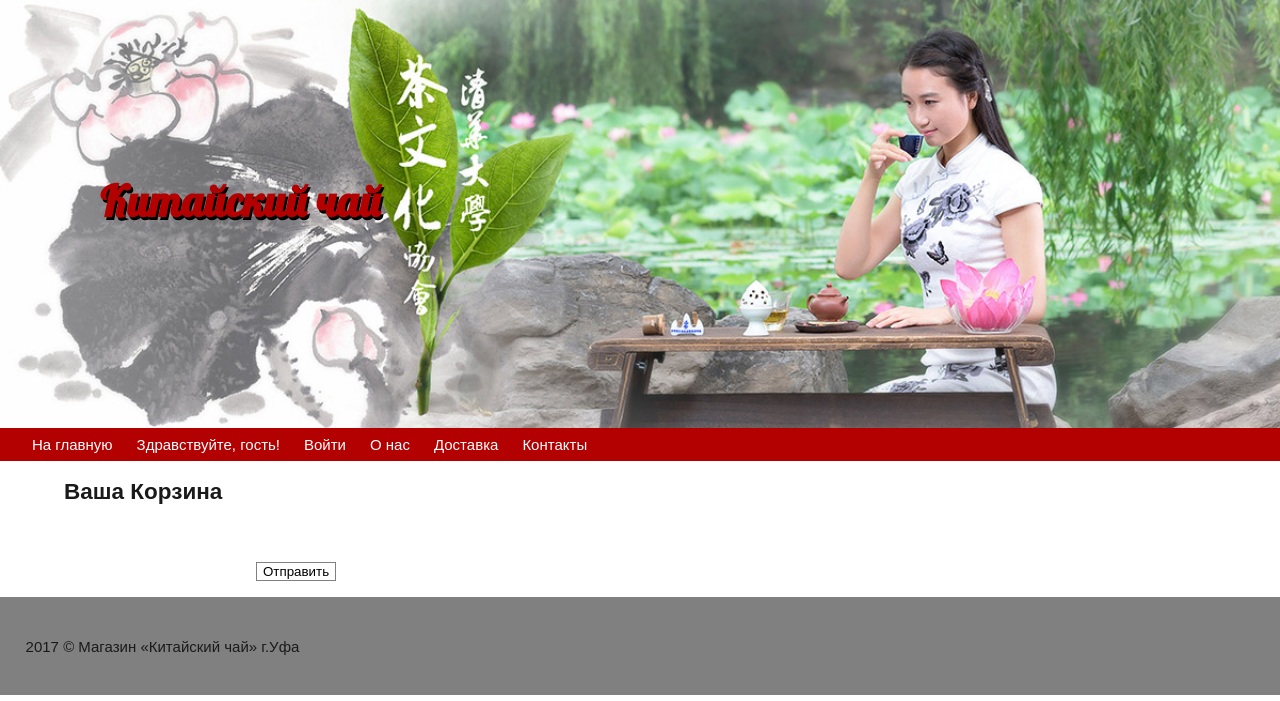
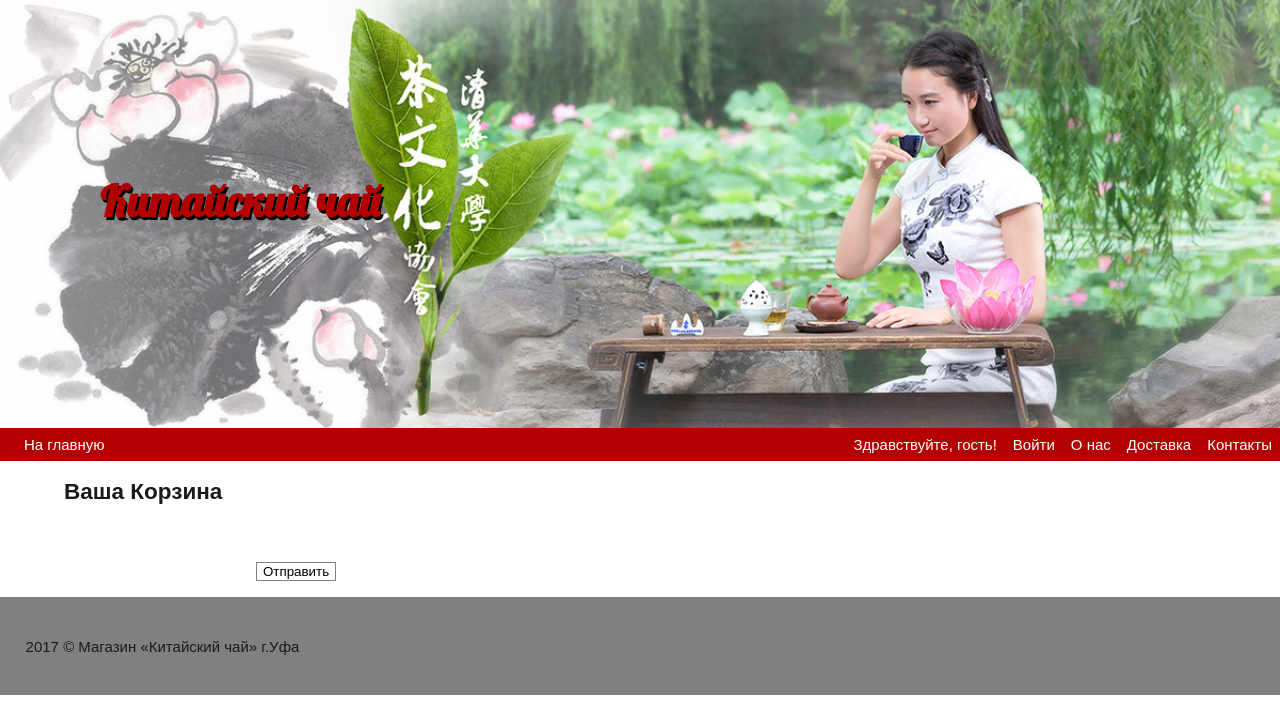
Before and after one commit to YG92/tea-shop, a Django app: page /cart/add/1/ in a window 1280 px wide. Shown: the top 701 px of the page. Run offline with Django 3.2, Linux system fonts and the light colour scheme.

Commit message:
нечаянно удалила стиль, вернула обратно

```diff
--- a/static/css/main.css
+++ b/static/css/main.css
@@ -456,10 +456,15 @@ hr{
     display: -webkit-box !important;
     display: -ms-flexbox !important;
     display: flex !important;
-    padding: 0.5rem; }
+    padding: 0.5rem;
+    align-items: flex-end;}
 
-  .menu .li {
-    margin-left: 1.5rem; }
+  .home{
+    margin-right: auto;
+  }
+  .li{
+    margin-left: 1rem;
+  }
 
 
 @media (min-width: 1000px) {
```
